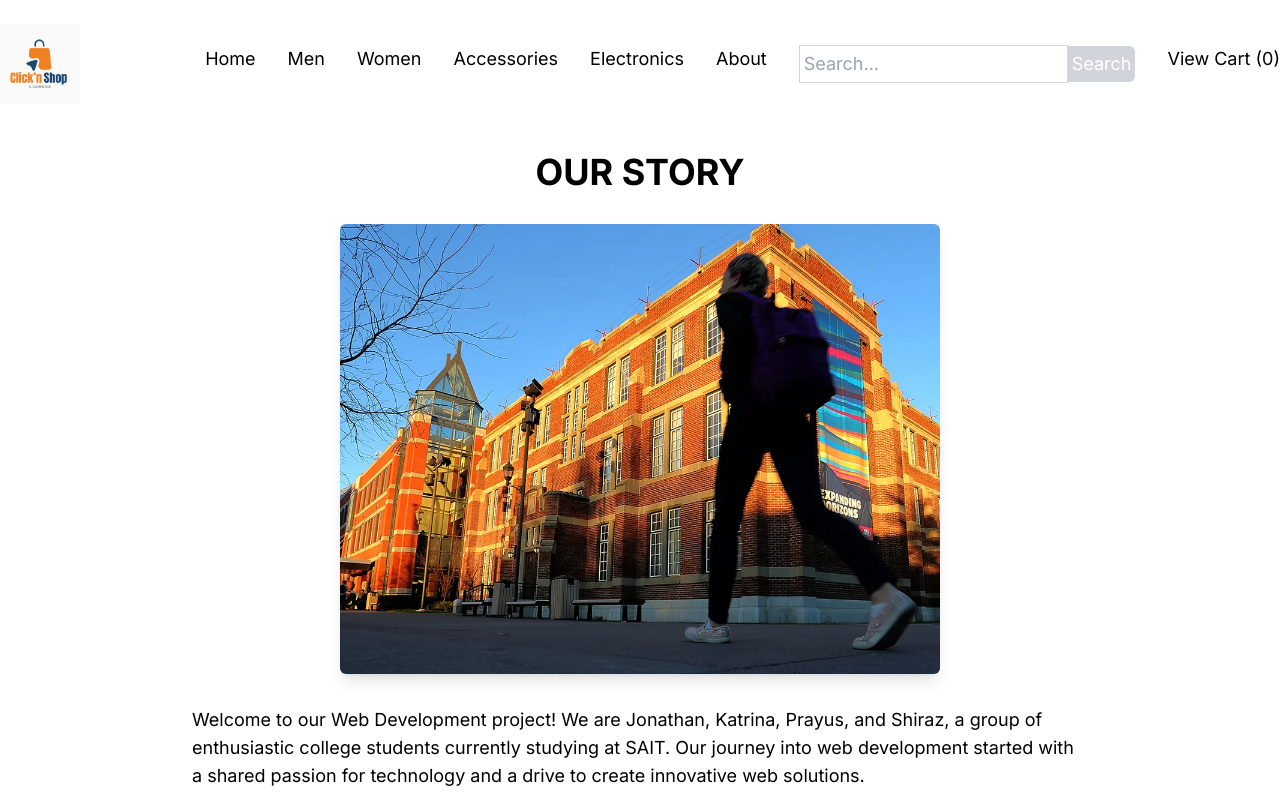
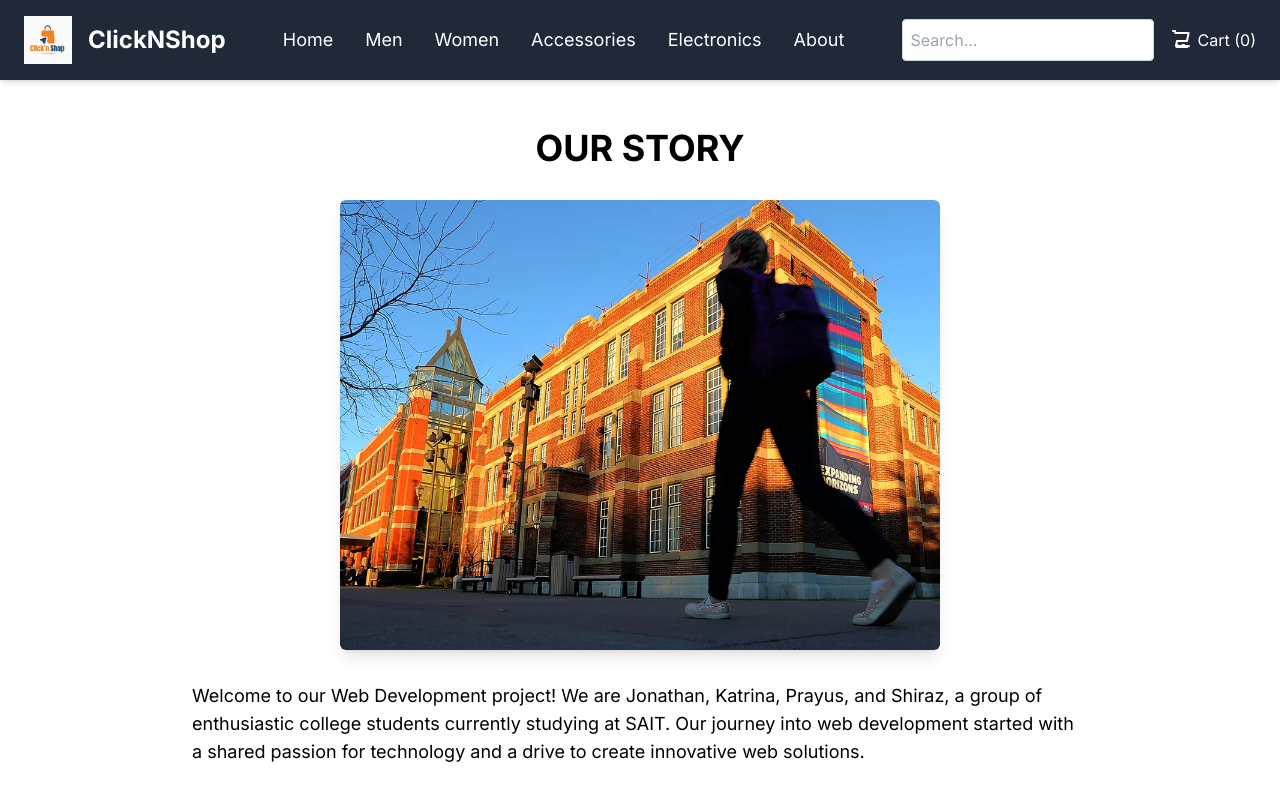
Before and after one commit to TrinaKeen/ClickNShop, a Next.js app: page /About-page in a window 1280 px wide. Shown: the top 794 px of the page. Built offline with nearby package versions, Linux system fonts and the light colour scheme.

Commit message:
Updated styling
- Added more styling to the navigation header
- Added a "ClickNShop Sale!" banner
- Added the same navigation styling on the About-page

```diff
--- a/app/About-page/page.js
+++ b/app/About-page/page.js
@@ -37,22 +37,26 @@ export default function AboutPage() {
   };
 
   return (
-    <main className="bg-white py-6 text-black">
-      <header className="container mx-auto flex justify-between items-center">
-        <img src="/logo2.jpg" alt="ClickNShop Logo" className="h-20" />
-        <nav>
-          <ul className="flex space-x-8 text-lg text-black">
+    <main className="bg-white text-black">
+      <header className="bg-gray-800 text-white py-4 px-6 shadow-md">
+        <div className="container mx-auto flex justify-between items-center">
+          <div className="flex items-center">
+            <img src="/logo2.jpg" alt="ClickNShop Logo" className="h-12 mr-4" />
+            <h1 className="text-2xl font-bold">ClickNShop</h1>
+          </div>
+          <nav className="flex-1">
+            <ul className="flex space-x-8 text-lg justify-center">
               <li className="hover:underline">
                 <Link href="/">Home</Link>
               </li>
               <li className="hover:underline">
-              <Link href="/?category=men">Men</Link>
+                <Link href="/?category=men's clothing">Men</Link>
               </li>
               <li className="hover:underline">
-              <Link href="/?category=women">Women</Link>
+                <Link href="/?category=women's clothing">Women</Link>
               </li>
               <li className="hover:underline">
-              <Link href="/?category=jewelry">Accessories</Link>
+                <Link href="/?category=jewelery">Accessories</Link>
               </li>
               <li className="hover:underline">
                 <Link href="/?category=electronics">Electronics</Link>
@@ -60,31 +64,35 @@ export default function AboutPage() {
               <li className="hover:underline">
                 <Link href="./About-page/">About</Link>
               </li>
-            <li>
-              <form className="flex items-center">
+            </ul>
+          </nav>
+          <div className="flex items-center">
+            <form className="flex items-center" onSubmit={(e) => e.preventDefault()}>
               <input
                 type="text"
-                  className="border border-gray-300 p-1 focus:outline-none focus:ring-2 focus:ring-blue-600"
+                className="border border-gray-300 p-2 rounded focus:outline-none focus:ring-2 focus:ring-blue-600 text-black"
                 placeholder="Search..."
               />
-                <button
-                  type="submit"
-                  className="bg-gray-300 text-white p-1 rounded-r-md hover:bg-blue-700"
+            </form>
+            <button className="ml-4 hover:underline flex items-center" onClick={handleViewCart}>
+              <svg
+                xmlns="http://www.w3.org/2000/svg"
+                fill="none"
+                viewBox="0 0 24 24"
+                stroke="currentColor"
+                className="w-6 h-6"
               >
-                  Search
+                <path
+                  strokeLinecap="round"
+                  strokeLinejoin="round"
+                  strokeWidth={2}
+                  d="M3 3h2l.4 2M7 13h10l1.6-8H6.4M7 13l-1 5m0 0h13m-13 0a1 1 0 001 1h10a1 1 0 001-1m-12-1h1.5m5 0h1.5"
+                />
+              </svg>
+              <span className="ml-1">Cart ({cart.length})</span>
             </button>
-              </form>
-            </li>
-            <li className="hover:underline">
-              <button
-                className="hover:underline"
-                onClick={handleViewCart}
-              >
-                View Cart ({cart.length})
-              </button>
-            </li>
-          </ul>
-        </nav>
+          </div>
+        </div>
       </header>
       <section className="container mx-auto px-4 py-12">
         <h1 className="text-center text-4xl font-bold mb-8">OUR STORY</h1>
--- a/app/page.js
+++ b/app/page.js
@@ -99,11 +99,15 @@ export default function HomePage({ email, setLoggedIn }) {
     };
 
     return (
-        <main className="bg-white py-6 text-black">
-            <header className="container mx-auto flex justify-between items-center">
-                <img src="/logo2.jpg" alt="ClickNShop Logo" className="h-20" />
-                <nav>
-                    <ul className="flex space-x-8 text-lg">
+        <main className="bg-white text-black">
+            <header className="bg-gray-800 text-white py-4 px-6 shadow-md">
+                <div className="container mx-auto flex justify-between items-center">
+                    <div className="flex items-center">
+                        <img src="/logo2.jpg" alt="ClickNShop Logo" className="h-12 mr-4" />
+                        <h1 className="text-2xl font-bold">ClickNShop</h1>
+                    </div>
+                    <nav className="flex-1">
+                        <ul className="flex space-x-8 text-lg justify-center">
                             <li className="hover:underline">
                                 <Link href="/">Home</Link>
                             </li>
@@ -122,38 +126,53 @@ export default function HomePage({ email, setLoggedIn }) {
                             <li className="hover:underline">
                                 <Link href="./About-page/">About</Link>
                             </li>
-                        <li>
+                        </ul>
+                    </nav>
+                    <div className="flex items-center">
                         <form className="flex items-center" onSubmit={(e) => e.preventDefault()}>
                             <input
                                 type="text"
                                 value={searchQuery}
                                 onChange={handleSearchChange}
-                                className="border border-gray-300 p-1 focus:outline-none focus:ring-2 focus:ring-blue-600"
+                                className="border border-gray-300 p-2 rounded focus:outline-none focus:ring-2 focus:ring-blue-600 text-black"
                                 placeholder="Search..."
                             />
-                                <button
-                                type="submit"
-                                className="bg-gray-300 text-white p-1 rounded-r-md hover:bg-blue-700"
+                        </form>
+                        <button className="ml-4 hover:underline flex items-center" onClick={handleViewCart}>
+                            <svg
+                                xmlns="http://www.w3.org/2000/svg"
+                                fill="none"
+                                viewBox="0 0 24 24"
+                                stroke="currentColor"
+                                className="w-6 h-6"
                             >
-                                Search
+                                <path
+                                    strokeLinecap="round"
+                                    strokeLinejoin="round"
+                                    strokeWidth={2}
+                                    d="M3 3h2l.4 2M7 13h10l1.6-8H6.4M7 13l-1 5m0 0h13m-13 0a1 1 0 001 1h10a1 1 0 001-1m-12-1h1.5m5 0h1.5"
+                                />
+                            </svg>
+                            <span className="ml-1">Cart ({cart.length})</span>
                         </button>
-                            </form>
-                        </li>
-                        <li className="hover:underline">
-                            <button
-                                className="hover:underline"
-                                onClick={handleViewCart}
-                            >
-                                View Cart ({cart.length})
-                            </button>
-                        </li>
-                    </ul>
-                </nav>
+                    </div>
+                </div>
             </header>
             <div className="min-h-screen bg-gray-100 p-4">
-                <h1 className="text-3xl font-bold text-center mb-8">
-                    ClickNShop Items
+                <div className="bg-blue-300 text-center py-3 rounded-lg shadow-md mb-4 relative">
+                    <div className="absolute top-0 left-0 w-9 h-9 bg-red-500 text-white flex items-center justify-center font-bold rounded-full transform -translate-y-1/2 -translate-x-1/2">
+                        50%
+                    </div>
+                    <h1 className="text-4xl font-extrabold text-gray-900 mb-2">
+                        ClickNShop Sale!
                     </h1>
+                    <h2 className="text-2xl text-gray-700">
+                        Up to 50% Off
+                    </h2>
+                    <button className="mt-4 text-white bg-green-500 py-2 px-4 rounded shadow">
+                        Shop Now
+                    </button>
+                </div>
                 <ItemList items={filteredItems} onItemClick={handleItemClick} />
                 {showPopup && selectedItem && (
                     <div className="fixed inset-0 bg-black bg-opacity-50 flex items-center justify-center z-50">
```
Lines whose indentation alone changed are shown as unchanged.
